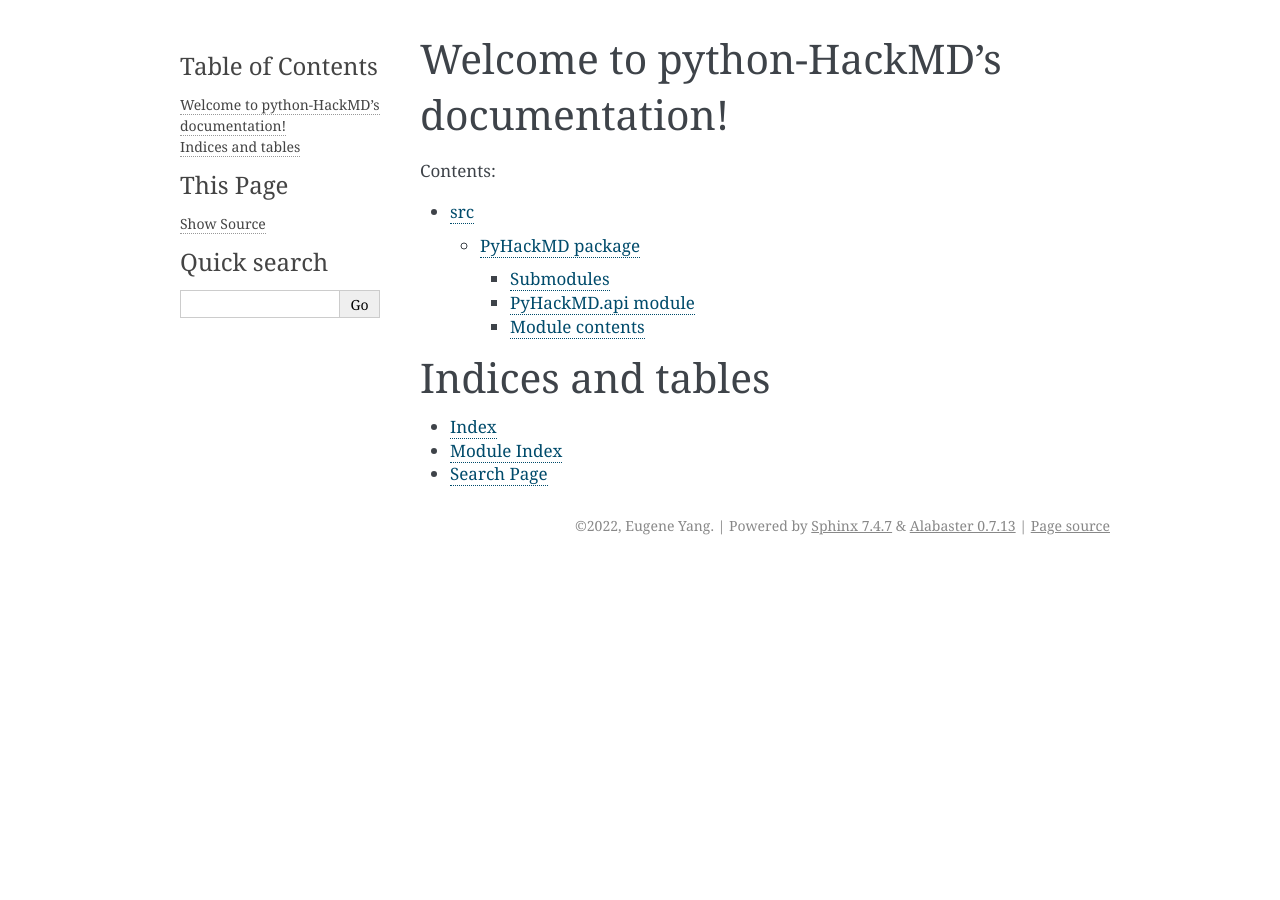
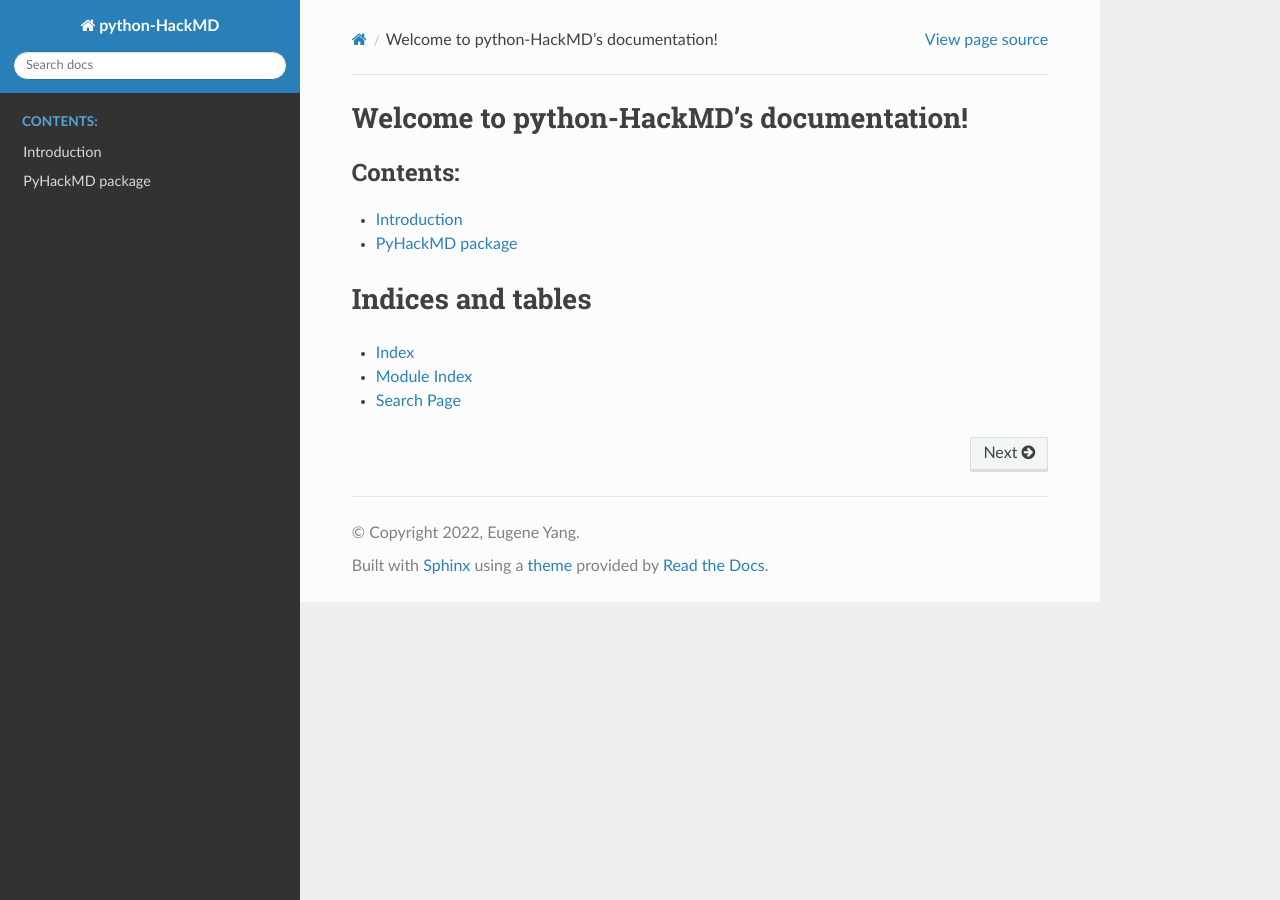
Before and after one commit to eugene87222/python-HackMD, a Sphinx documentation site: the page built from docs/source/index.rst, in a window 1280 px wide. Built offline with Sphinx 7.4.7 and the Read the Docs theme 2.0.0, drawn with Linux system fonts in a browser that asks for light colours.

Commit message:
update files for readthedocs

```diff
--- a/docs/source/conf.py
+++ b/docs/source/conf.py
@@ -30,5 +30,6 @@ templates_path = ['_templates']
 # -- Options for HTML output -------------------------------------------------
 # https://www.sphinx-doc.org/en/master/usage/configuration.html#options-for-html-output
 
-html_theme = 'alabaster'
-# html_static_path = ['_static']
+html_theme = 'sphinx_rtd_theme'
+# html_theme = 'alabaster'
+html_static_path = ['_static']
--- a/docs/source/index.rst
+++ b/docs/source/index.rst
@@ -10,7 +10,8 @@ Welcome to python-HackMD's documentation!
    :maxdepth: 4
    :caption: Contents:
 
-   modules
+   intro
+   PyHackMD
 
 
 Indices and tables
--- /dev/null
+++ b/docs/source/intro.rst
@@ -0,0 +1,4 @@
+Introduction
+============
+
+``python-HackMD`` is a Python interface for HackMD API.
```
Also changed, not shown: docs/source/PyHackMD.rst (+10 -10 lines), 1 other file.
